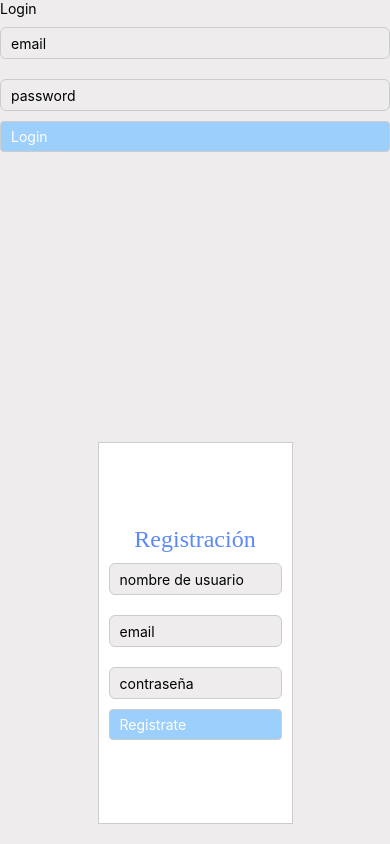
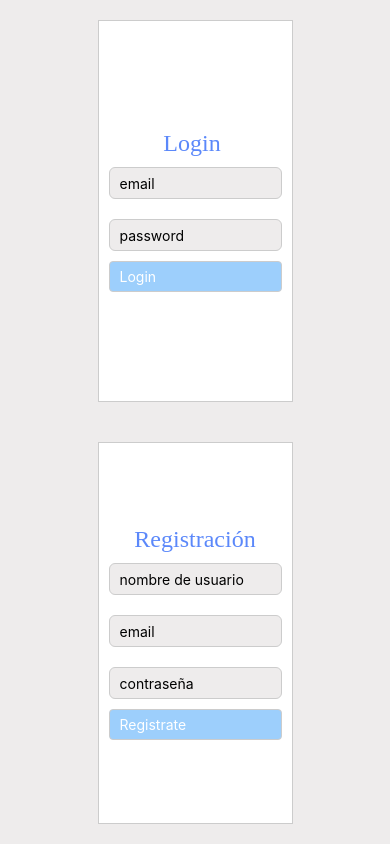
Before and after one commit to clarabur/ReactNative, a React Native app: screen / in a window 390 px wide. Built offline with nearby package versions, Linux system fonts and the light colour scheme; no server answers.

Commit message:
css arrelado

```diff
--- a/src/screens/Login.js
+++ b/src/screens/Login.js
@@ -17,8 +17,8 @@ class Login extends Component{
  render(){
      return (
         <View style={styles.page}>
-       <View styles={ styles.container}>
-           <Text styles={styles.title} >Login </Text>
+       <View style={ styles.container}>
+           <Text style={styles.title} >Login </Text>
            <TextInput
            style={styles.input}
            keyboardType='email-address'
```
